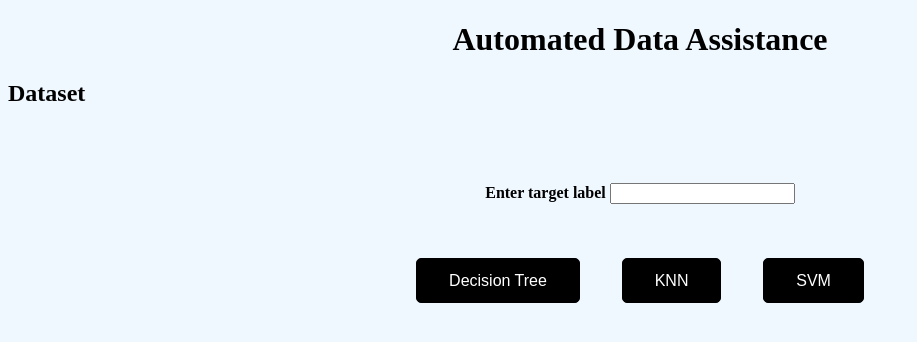
After one commit to eurus49/final-year-project-2024, a Flask app: template templates/autoprep.html in a window 1280 px wide. The commit adds this page. Shown: the top 342 px of the page, without its empty margins (0-917 px from the left). Run offline with Flask 3, Linux system fonts and the light colour scheme; the template is opened without the code that fills it, so the values that code supplies are empty.

Commit message:
Automated Preprocessing added

```diff
--- a/app.py
+++ b/app.py
@@ -17,7 +17,7 @@ from sklearn.metrics import classification_report
 from sklearn.model_selection import RandomizedSearchCV
 from ydata_profiling import ProfileReport
 from sklearn import preprocessing
-from joblib import dump, load
+from joblib import dump
 
 
 UPLOAD_FOLDER = os.path.join('static','uploads')
@@ -47,16 +47,20 @@ def uploapreprocess_dfile():
         if request.form['submit_button'] == 'EDA':
              return redirect('/eda')
 
-        elif request.form['submit_button'] == 'Preprocess':
+        elif request.form['submit_button'] == 'Manual Preprocess':
             #uploaded_preprocess_df = pd.read_csv(file_location)
             return redirect('/preprocess')
             #return render_template('preprocess.html', data_var = preprocess_df_html)
+
+        elif request.form['submit_button'] == 'Auto Preprocess':
+             return redirect('/autoprep')
 
         elif request.form['submit_button'] == 'Model':
              return render_template('model.html')
 
     else:
         return render_template('index.html')
+
 
 @app.route('/eda', methods=['GET', 'POST'])
 def eda():
@@ -82,7 +86,7 @@ def eda():
         return render_template('eda.html')
 
 
-
+#Manual preprocessing
 @app.route('/preprocess', methods=['GET', 'POST'])
 def Preprocess():
     if request.method == 'POST':
@@ -276,6 +280,165 @@ def Preprocess():
         return render_template('preprocess.html', data_var = preprocess_df_html)
 
 
+#Auto preprocessing
+@app.route('/autoprep', methods=['GET', 'POST'])
+def autoprep():
+    if request.method == 'GET':
+        mylocation = session.get('uploaded_data_file_path',None)
+        uploaded_preprocess_df = pd.read_csv(mylocation, skipinitialspace = True)
+
+        if 'index' in uploaded_preprocess_df.columns:
+            uploaded_preprocess_df.drop(labels=['index'], axis=1, inplace=True)
+        else:
+            pass
+
+        small_preprocess_df = uploaded_preprocess_df.head(n=5)
+        preprocess_df_html = small_preprocess_df.to_html()
+        return render_template('autoprep.html', data_var = preprocess_df_html)
+
+    #Actual preprocessing begins here
+    elif request.method == 'POST':
+        data_file_path = session.get('uploaded_data_file_path',None)
+        autoprep_df = pd.read_csv(data_file_path, skipinitialspace = True)
+
+        if 'index' in autoprep_df.columns:
+            autoprep_df.drop(labels=['index'], axis=1, inplace=True)
+
+        else:
+            pass
+
+        #saving the target label of the dataset
+        auto_target = str(request.form['TargetLabel'])
+        #target_label += ''.join((preprocess_df.iloc[[1],[len(col)-1]]).columns.tolist())
+
+        auto_col = autoprep_df.columns
+
+        #Detecting and processing date time data
+        feature_name = ''
+        for i in range(1, len(auto_col)):
+            if "/" in str(autoprep_df.iloc[[1],[i]]) and "Time" in str((autoprep_df.iloc[[1],[i]]).columns.tolist()) :
+                var = autoprep_df.iloc[[1],[i]].columns.tolist()
+                for item in var:
+                    feature_name += item
+                autoprep_df[feature_name] = pd.to_datetime(autoprep_df[feature_name], format = '%d/%m/%Y %I:%M')
+                autoprep_df['Day'] = autoprep_df[feature_name].dt.day
+                autoprep_df['Month'] = autoprep_df[feature_name].dt.month
+                autoprep_df['Year'] = autoprep_df[feature_name].dt.year
+                autoprep_df.drop(autoprep_df.columns[[i]], axis=1, inplace=True)   #deleting the date time column
+
+        #Identifying categorical features for encoding
+        feature_for_one_enc = []
+        for name, column in autoprep_df.items():
+            unique_count = column.unique().shape[0]
+            total_count = column.shape[0]
+        if unique_count / total_count < 0.01:
+            feature_for_one_enc.append(name)
+
+        feature_for_one_enc = list(filter(lambda x: x != auto_target, feature_for_one_enc))
+        date_list = ['Day', 'Month', 'Year']
+        for i in date_list:
+            feature_for_one_enc = list(filter(lambda x: x != i, feature_for_one_enc))
+
+        #One hot encoding
+        if not feature_for_one_enc:
+            pass
+        else:
+            for y in feature_for_one_enc:
+                autoprep_df = pd.get_dummies(autoprep_df, columns=[y], drop_first = True)
+
+        #putting target label back at last
+        autoprep_df.insert(len(autoprep_df.columns)-1, auto_target, autoprep_df.pop(auto_target))
+
+        #Handling missing data through imputation
+        autoprep_df = autoprep_df.drop(autoprep_df[autoprep_df[auto_target] == 'NaN'].index)
+        temp_target = autoprep_df.pop(auto_target)
+        col_list = autoprep_df.columns.values.tolist()
+        imputer = KNNImputer(n_neighbors=5)
+        imputed_data = imputer.fit_transform(autoprep_df)
+        autoprep_df = pd.DataFrame(data=imputed_data, columns = col_list)
+
+        #Split data to make it easier to perform the functions below
+        autoprep_df[auto_target] = temp_target   #push target label back
+
+        X_train, X_test, y_train, y_test = train_test_split(
+        autoprep_df.drop(labels=[auto_target], axis=1),
+        autoprep_df[auto_target],
+        test_size=0.3,
+        random_state=None)
+
+        x_all_data = pd.concat([X_train,X_test], axis=0)
+        y_all_data = pd.concat([y_train,y_test], axis=0)
+
+        #Handling imbalanced dataset
+        sm = SMOTE(random_state=42)
+        x_all_data, y_all_data = sm.fit_resample(x_all_data,y_all_data)
+
+
+        #Feature scaling
+
+        if 'Day' in x_all_data.columns:
+            date_df = x_all_data[date_list].copy()
+            x_all_data = x_all_data.drop(date_list, axis=1)
+        else:
+            date_list = ''
+
+
+        new_col_list = autoprep_df.columns.to_list()
+
+        if request.form['submit_button'] == 'KNN' or 'SVM':
+            norm_var = MinMaxScaler().fit(x_all_data)
+            x_all_data = norm_var.transform(x_all_data)
+
+            list_tar = list(auto_target.split())
+            if (len(date_list)>1):
+                exclude_list = date_list + list_tar
+            else:
+                exclude_list = list_tar
+
+            col_after_elimination = [i for i in new_col_list if i not in exclude_list]
+
+            x_all_data = pd.DataFrame(data=x_all_data, columns = col_after_elimination)
+            if 'Day' in x_all_data.columns:
+                x_all_data = pd.concat([x_all_data,date_df], axis=1)
+            else:
+                pass
+
+        else:
+            pass
+
+        #Correlation Based Feature selection
+        autoprep_df.pop(auto_target)
+        threshold = 0.90
+        cor_features = set()   #set of all names of correlated columns
+        cor_matrix = autoprep_df.corr()
+        for i in range(len(cor_matrix.columns)):
+            for j in range(i):
+                if abs(cor_matrix.iloc[i, j]) > threshold: #Absolute coeff value is used
+                    colName = cor_matrix.columns[i]  #saving the names of correlated columns
+                    cor_features.add(colName)
+
+        x_all_data.drop(labels=cor_features, axis=1, inplace=True)
+
+
+        autoprep_df = pd.concat([x_all_data,y_all_data], axis=1)
+
+        autoprep_df = autoprep_df.sample(frac=1, random_state=1).reset_index()
+
+        #reverse label encoding
+        if 'index' in autoprep_df:
+            autoprep_df.drop(labels=['index'], axis=1, inplace=True)
+
+        else:
+            pass
+
+        download_folder = os.path.join('static','downloads')
+        download_file = 'Preprocessed_Data.csv'
+        download_file_path = download_folder + "/" + download_file   #Creating path where the downloadable file will be stored
+        autoprep_df.to_csv(download_file_path, index=False)
+        session['download_data_file_path'] = download_file_path  #Store download file path in session
+        return redirect('/download')
+
+
 
 @app.route('/download', methods=['GET', 'POST'])
 def download():
@@ -339,8 +502,6 @@ def model_implementation():
 
             Tuned_model = FinalModel.best_estimator_
 
-            predictions = Tuned_model.predict(X_test)
-
         elif request.form['submit_button'] == 'KNN':
             hyperparameters = [{'leaf_size':[i for i in range(1, 20)],
                     'n_neighbors':[j for j in range(1,30)],
@@ -360,8 +521,6 @@ def model_implementation():
 
             Tuned_model = FinalModel.best_estimator_
 
-            predictions = Tuned_model.predict(X_test)
-
         elif request.form['submit_button'] == 'SVM':
             hyperparameters = [{'kernel':['rbf'], 'C':[0.1,1,10,100],
                     'gamma':[1,0.1,0.01,0.001]}]
@@ -380,9 +539,8 @@ def model_implementation():
 
             Tuned_model = FinalModel.best_estimator_
 
-            predictions = Tuned_model.predict(X_test)
 
-
+        predictions = Tuned_model.predict(X_test)
         report = classification_report(y_test, predictions, digits=4, output_dict=True)
         report_df = pd.DataFrame.from_dict(report)
         report_df = report_df.transpose()
@@ -390,15 +548,15 @@ def model_implementation():
         dump(Tuned_model,'static\models\model.joblib')
         model_file_path = 'static\models\model.joblib'
         session['model_file_path'] = model_file_path
+
         return render_template('result.html', result_data=report_df, params = best_params)
 
 
-@app.route('/downloadModel', methods=['GET', 'POST'])
+@app.route('/downloadModel', methods=['POST'])
 def downloadModel():
     model_file_path = session.get('model_file_path',None)
     return send_file(model_file_path, as_attachment=True)
 
 
-
 if __name__ == "__main__":
     app.run(debug=True)
--- /dev/null
+++ b/templates/autoprep.html
@@ -0,0 +1,21 @@
+{% extends 'base.html' %}
+{% block head %}
+<h2>Dataset</h2>
+{% endblock %}
+
+{% block body %}
+{{ data_var|safe}}
+<div style="text-align: center;">
+    <form action = "/autoprep" method = "POST" enctype="multipart/form-data" target="_self" >
+        <br><br>
+        <label>Enter target label </label>
+        <input type="text" id="TargetLabel" name="TargetLabel" required> <br><br>
+        <br><br>
+
+        <input style="margin-right: 1cm;" class="btn" type = "submit" name="submit_button" value="Decision Tree">
+        <input style="margin-right: 1cm;" class="btn" type = "submit" name="submit_button" value="KNN">
+        <input class="btn" type = "submit" name="submit_button" value="SVM">
+    </form>
+</div>
+
+{% endblock %}
--- a/templates/base.html
+++ b/templates/base.html
@@ -6,7 +6,7 @@
     <title>Data assistance</title>
     <link rel="stylesheet"  href="/static/style.css">
 </head>
-<h1 style="color: black; text-align: center;">Data Preprocessing Tool </h1>
+<h1 style="color: black; text-align: center;">Automated Data Assistance </h1>
 {% block head %} {% endblock %}
 <body>
 {% block body %}
--- a/templates/index.html
+++ b/templates/index.html
@@ -10,7 +10,8 @@
     <form action = "/" method = "POST" enctype="multipart/form-data" target="_self">
         <input style="color: black;" type="file" name="file" accept=".csv"><br><br><br>
         <input style="margin-right: 1cm;" class="btn" type = "submit" name="submit_button" value="EDA">
-        <input style="margin-right: 1cm;" class="btn" type = "submit" name="submit_button" value="Preprocess">
+        <input style="margin-right: 1cm;" class="btn" type = "submit" name="submit_button" value="Manual Preprocess">
+        <input style="margin-right: 1cm;" class="btn" type = "submit" name="submit_button" value="Auto Preprocess">
         <input class="btn" type = "submit" name="submit_button" value="Model">
     </form>
 </div>
```
